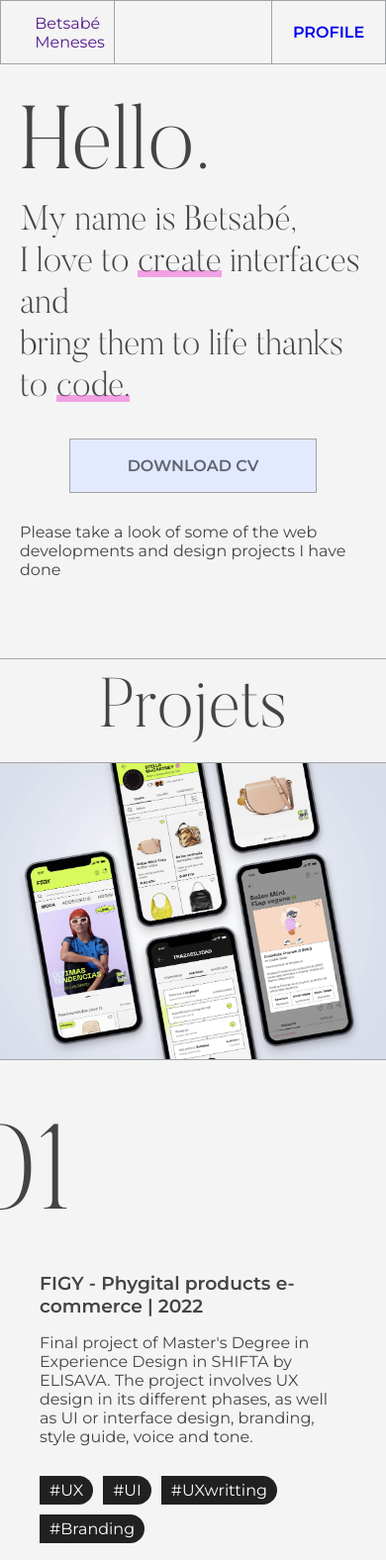
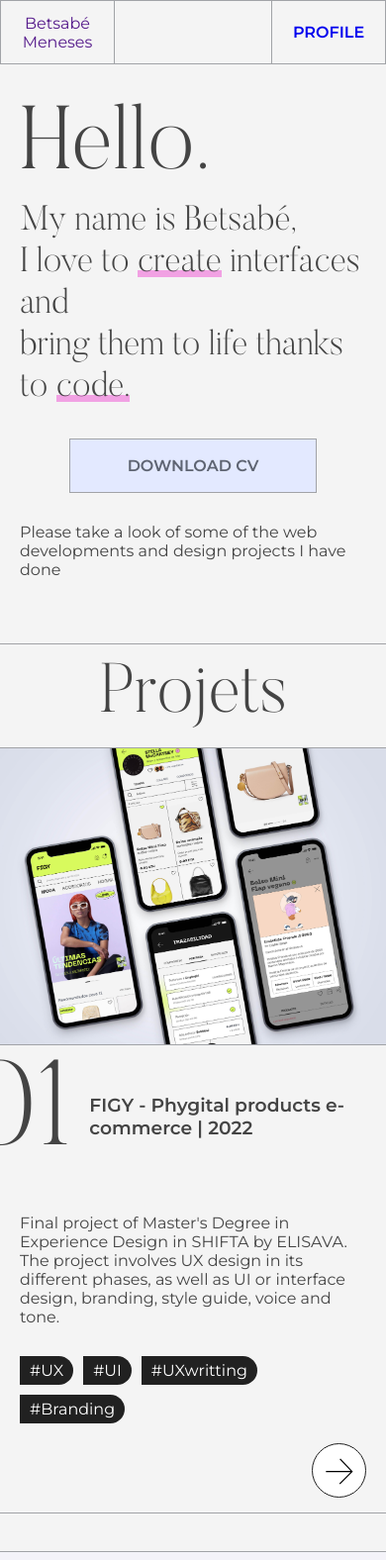
Before and after one commit to BetsaMe/Portfolio_2022_Betsabe, a plain HTML site: page index.html in a window 390 px wide. Shown: the top 1576 px of the page at 99% size. Drawn offline with nearby package versions, Linux system fonts and the light colour scheme.

Commit message:
move main title of each projet

```diff
--- a/index.html
+++ b/index.html
@@ -39,10 +39,12 @@
         <h2>Projets</h2>
         <section id="projet01" data-color="#BBE8F6">
             <div class="bloc-projet projet-01">
-                <div class="projet-text ">
-                    <span class="big-number" id="number01">01</span>
+                <div class="projet-text">
+                    <div class="projet-title">
+                        <span class="big-number">01</span>
+                        <h3>FIGY - Phygital products e-commerce | 2022</h3>
+                    </div>
                     <div class="projet-description">
-                        <h3>FIGY - Phygital products e-commerce | 2022</h3>
                         <p>Final project of Master's Degree in Experience Design in SHIFTA by ELISAVA.
                             The project involves UX design in its different phases, as well as UI or interface design,
                             branding, style guide, voice and tone.</p>
@@ -71,9 +73,11 @@
                     <img class="projet-img" src="images/groupo.jpg" alt="Groupomania">
                 </div>
                 <div class="projet-text ">
-                    <span class="big-number" id="number01">02</span>
+                    <div class="projet-title">
+                        <span class="big-number">02</span>
+                        <h3>Groupomania, social network | 2022</h3>
+                    </div>
                     <div class="projet-description">
-                        <h3>Groupomania, social network | 2022</h3>
                         <p>Project completed during the web developer training program at Openclassrooms. The Groupomania group's internal social network, allows
                         to create a user account, connect and participate in the company's internal forum.</p>
                         <div class="tech-label-container">
@@ -97,9 +101,11 @@
         <section id="projet03" data-color="#C0E7E3">
             <div class="bloc-projet projet-01">
                 <div class="projet-text ">
-                    <span class="big-number">03</span>
+                    <div class="projet-title">
+                        <span class="big-number">03</span>
+                        <h3>WAND - SmartHouse App | 2021</h3>
+                    </div>
                     <div class="projet-description">
-                        <h3>WAND - SmartHouse App | 2021</h3>
                         <p>This project consisted of research, architecture, UX writing, and design of a smart home app for
                             the Master's Degree in Experience Design in SHIFTA by ELISAVA.</p>
                         <div class="tech-label-container">
@@ -125,10 +131,12 @@
                 <div class="img-container">
                     <img class="projet-img" src="images/hot.jpg" alt="hottakes">
                 </div>
-                <div class="projet-text ">
-                    <span class="big-number" id="number01">04</span>
+                <div class="projet-text">
+                    <div class="projet-title">
+                        <span class="big-number">04</span>
+                        <h3>Hot takes, creation of a secure API | 2021</h3>
+                    </div>
                     <div class="projet-description">
-                        <h3>Hot takes, creation of a secure API | 2021</h3>
                         <p>Web application where users can recommend their favorite sauces
                             and also rate other users choices</p>
                         <div class="tech-label-container">
--- a/js/script.js
+++ b/js/script.js
@@ -31,31 +31,31 @@ function blocParallax(){
 
 
 let images = Array.from(document.querySelectorAll(".img-container"));
-console.log(images)
+
 
 
 //Changing background color
 
 $(window).on("scroll touchmove", function() {
-    if ($(document).scrollTop() >= $("#projet01").position().top /1.2 ) {
+    if ($(document).scrollTop() >= $("#projet01").position().top / 1.2 ) {
       $("#projet01").css('background', $("#projet01").attr("data-color"));
     }
     else{
       $("#projet01").css('background', "#f4f4f4")
-    }
-    if ($(document).scrollTop() > $("#projet02").position().top/1.2) {
+    };
+    if ($(document).scrollTop() > $("#projet02").position().top / 1.2) {
       $("#projet02").css('background', $("#projet02").attr("data-color"))
     }
     else{
       $("#projet02").css('background', "#f4f4f4")
-    }
-    if ($(document).scrollTop() > $("#projet03").position().top/1.2) {
+    };
+    if ($(document).scrollTop() > $("#projet03").position().top / 1.1) {
       $("#projet03").css('background', $("#projet03").attr("data-color"))
     }
     else{
       $("#projet03").css('background', "#f4f4f4")
-    }
-    if ($(document).scrollTop() > $("#projet04").position().top/1.2) {
+    };
+    if ($(document).scrollTop() > $("#projet04").position().top / 1.05) {
       $("#projet04").css('background', $("#projet04").attr("data-color"))
     }
     else{
--- a/style.css
+++ b/style.css
@@ -91,8 +91,7 @@ header .home{
 }
 
 .home p{
-   padding-left: 30%;
-   margin: 0;
+   margin: 0 auto;
 }
 
 .btn-profile{
@@ -285,11 +284,20 @@ a{
     grid-column: 3/4;
 }
 
-
 /* here the position is relative because the parallax */
 .projet-text{
     position: relative;
+}
+.projet-title{
+    /* position: relative; */
     overflow: hidden;
+    display: flex;
+    align-items: center;
+}
+.projet-title h3{
+    margin: 0;
+    position: relative;
+    left: -5%;
 }
 .big-number{
     position: relative;
@@ -304,9 +312,7 @@ a{
     margin-bottom: 0;
 }
 
-.projet-description h3{
-    margin: 0;
-}
+
 .projet-description p{
     font-size: 16px;
 }
@@ -476,7 +482,7 @@ a{
         flex-direction: column;
     }
     .container-CTA p{
-        margin-top: 90px;
+        margin-top: 60px;
         width: 100%;
         padding-left: 0px;
     }
@@ -509,11 +515,11 @@ a{
     h2{
         font-size:70px;
         padding: 10px 15%;
+        margin-top: 35px;
     }
     .presentation{
         font-size:35px;
     }
-
     .bloc-projet{
         grid-template-columns: 10% 1fr 10%;
         grid-template-rows: 350px 1fr;
@@ -533,6 +539,9 @@ a{
     .big-number{
         font-size: 140px;
         left: -5%;
+    }
+    .projet-description{
+        padding: 10px 20px;
     }
     .img-container{
         border-bottom: var(--linesStyle);
@@ -576,7 +585,8 @@ a{
         padding: 0 20px;
     }
     .bloc-projet{
-        grid-template-columns: 1fr ;
+        grid-template-columns: 1fr;
+        grid-template-rows: 300px 1fr;
     }
     .bloc-contact{
         width: 100%;
@@ -590,7 +600,7 @@ a{
     }
     .bloc-contact p{
         font-size: 65px;
-        bottom: -25px;
+        bottom: -30px;
         align-self: self-start;
     }
     .bloc-contact ul {
```
